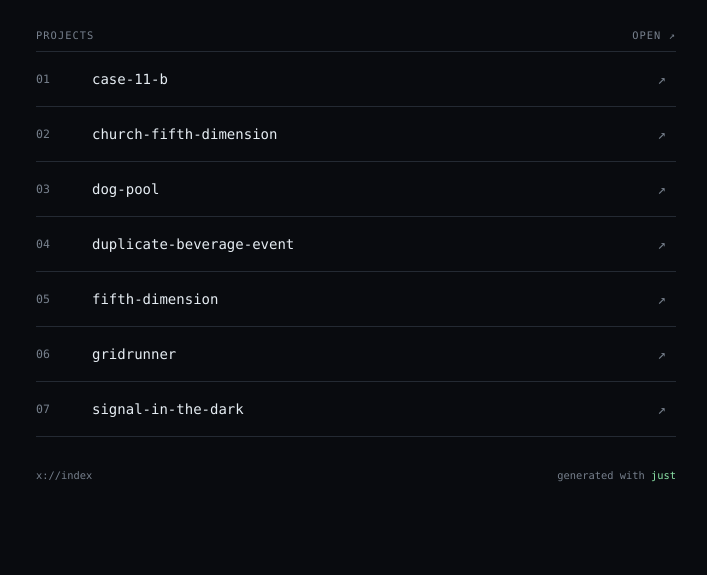
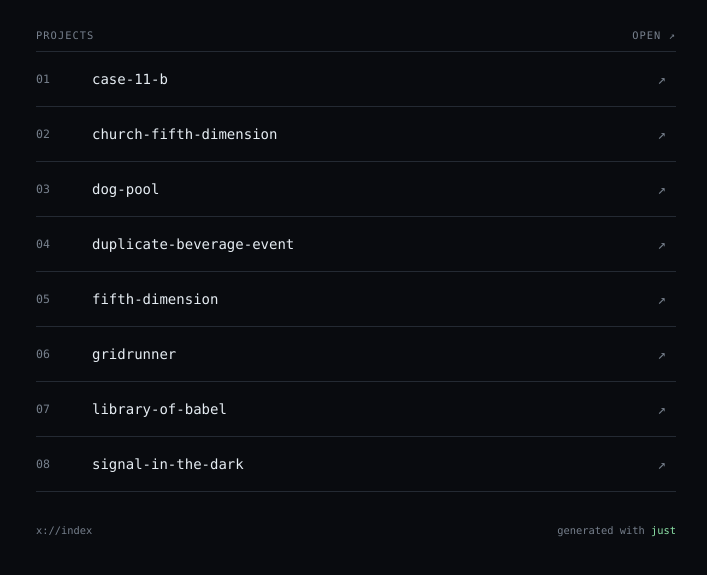
Before and after one commit to skorotkiewicz/x, a plain HTML site: page index.html in a window 1280 px wide. Shown: the part 209-784 px from the top of the page, without its empty margins (284-991 px from the left). Drawn offline with Linux system fonts and the light colour scheme.

Commit message:
Add setup instructions for Library of Babel explorer Includes Python-based server setup instructions and port details for local execution.

```diff
--- a/index.html
+++ b/index.html
@@ -81,6 +81,7 @@
         <li><a href="duplicate-beverage-event/">duplicate-beverage-event</a></li>
         <li><a href="fifth-dimension/">fifth-dimension</a></li>
         <li><a href="gridrunner/">gridrunner</a></li>
+        <li><a href="library-of-babel/">library-of-babel</a></li>
         <li><a href="signal-in-the-dark/">signal-in-the-dark</a></li>
       </ul>
     </nav>
```
Also changed, not shown: library-of-babel/README.md.
